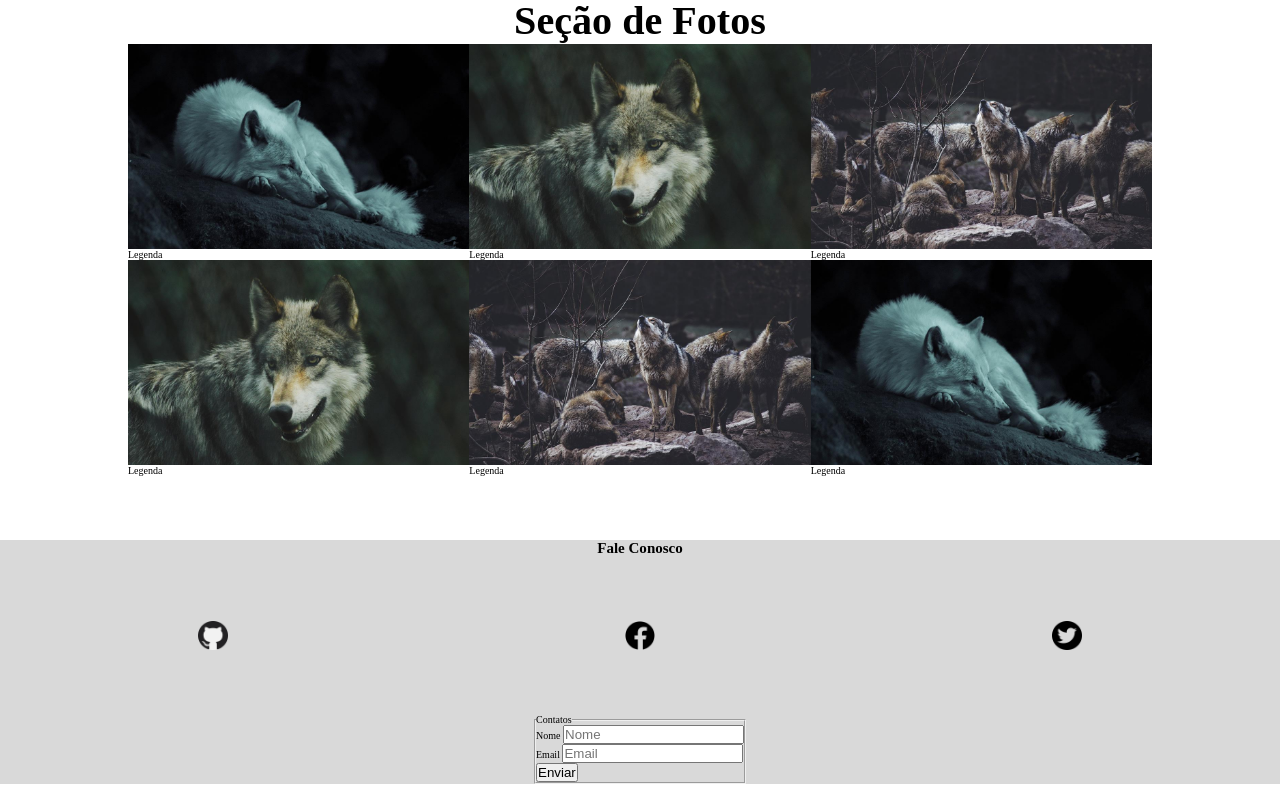
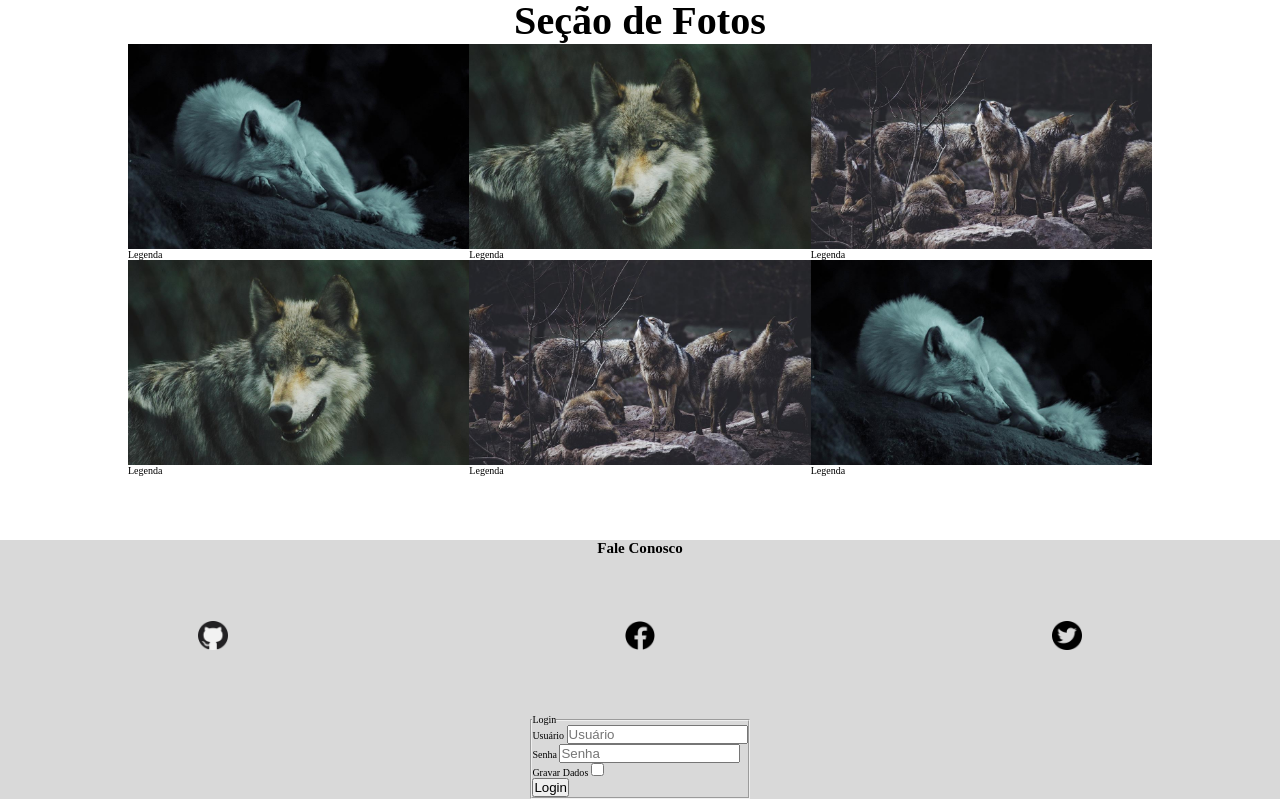
Before and after one commit to 1TDSPG-2023/rm551942, a plain HTML site: page index.html in a window 1280 px wide. Shown: the part 387-1186 px from the top of the page. Drawn offline with Linux system fonts and the light colour scheme.

Commit message:
Forms até GET.

```diff
--- a/index.html
+++ b/index.html
@@ -65,24 +65,33 @@
                 <a href="#"><img src="./img/social-3.png" alt="Logo"></a>
             </nav>
 
+
+            <form action="./info.html" method="get">
+                <fieldset>
+                    <legend>Login</legend>
+
+                    <input type="hidden" name="curioso" value="seus-dados">
+
                     <div>
-                <form action="index.html" method="get" onsubmit="return false">
-                    <fieldset>
-                        <legend>Contatos</legend>
-                        <div>
-                            <label for="idNm">Nome</label>
-                            <input type="text" name="txtNm" id="idNm" placeholder="Nome">
+                        <label for="idUser">Usuário</label>
+                        <input type="text" name="txtUser" id="idUser" placeholder="Usuário">
                     </div>
                     <div>
-                            <label for="idEmail">Email</label>
-                            <input type="email" name="txtEmail" id="idEmail" placeholder="Email">
+                        <label for="idPass">Senha</label>
+                        <input type="password" name="txtPass" id="idPass" placeholder="Senha">
                     </div>
                     <div>
-                            <input type="submit" value="Enviar">
+                        <label for="idGravaDados">Gravar Dados</label>
+                        <input type="checkbox" name="chkDta" id="idGravaDados" value="ok" placeholder="Usuário">
+                    </div>
+                    <div>
+                        <button type="submit" value="Login">Login</button>
                     </div>
                 </fieldset>
             </form>
-            </div>
+
+
+
 
     </footer>
 
```
Lines whose indentation alone changed are shown as unchanged.
